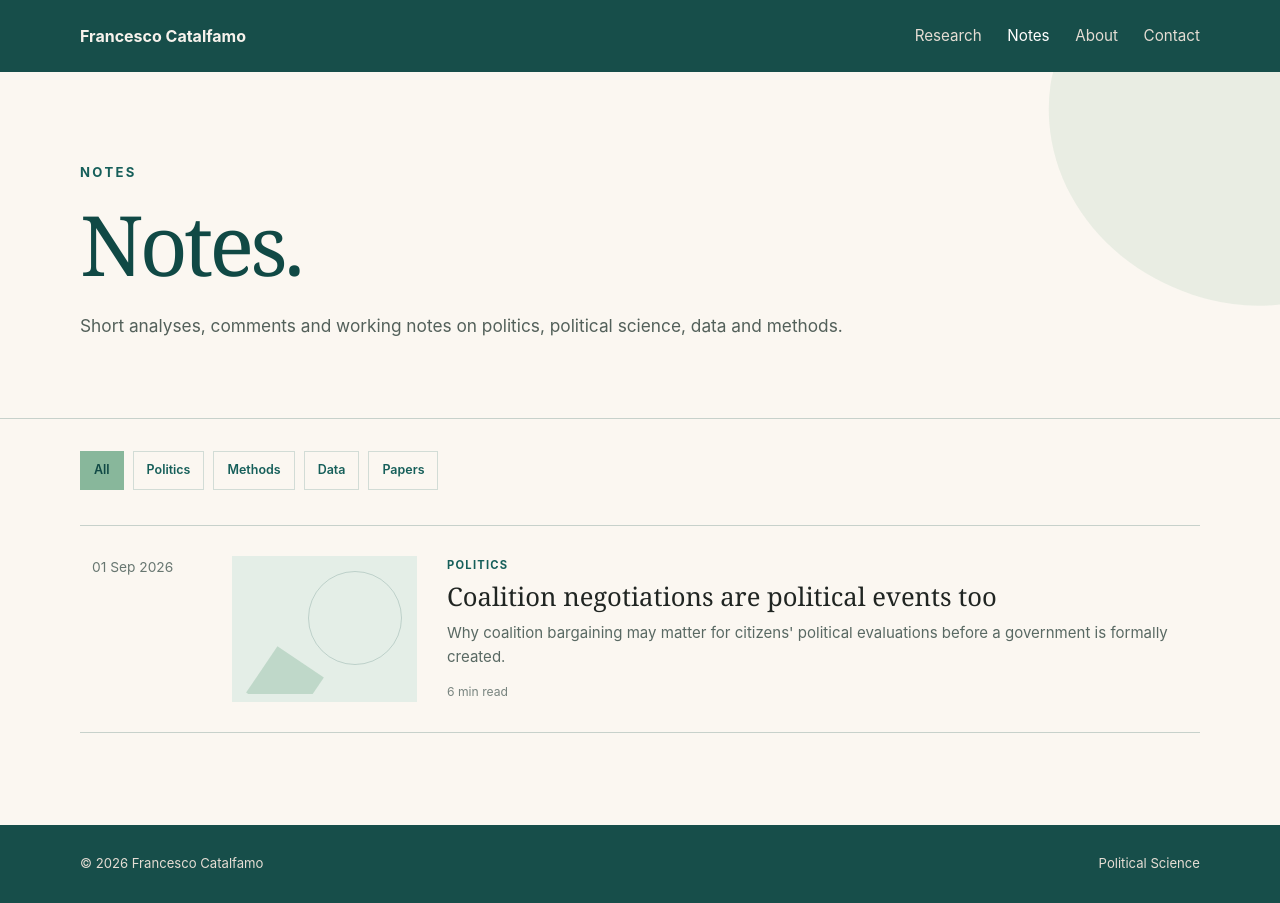
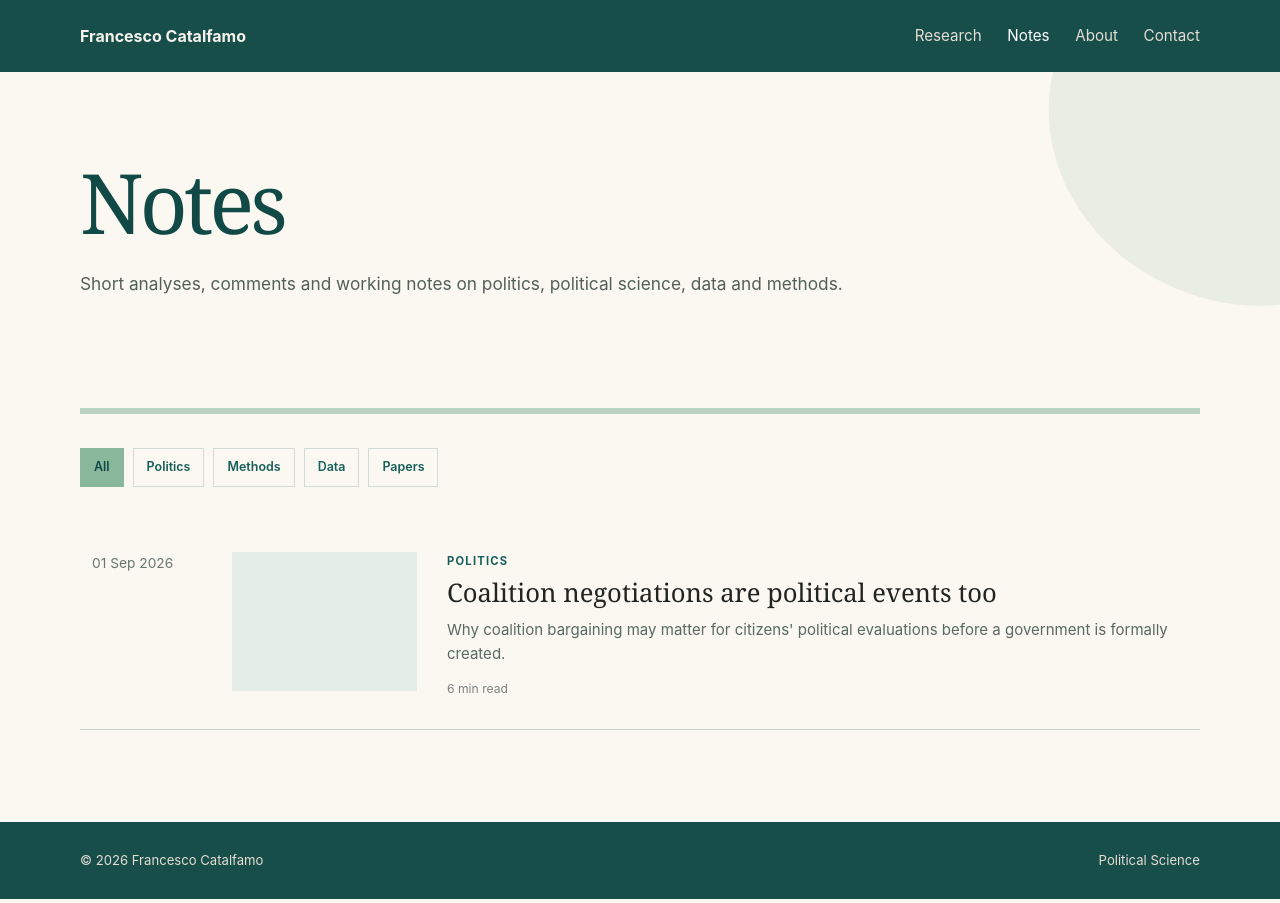
Before and after one commit to FCatalfamo/FCatalfamo.github.io, a Jekyll site: the page built from notes/index.html, in a window 1280 px wide. Built offline with Jekyll 4.4.1, drawn with Linux system fonts in a browser that asks for light colours.

Commit message:
Update index.html

```diff
--- a/notes/index.html
+++ b/notes/index.html
@@ -108,7 +108,9 @@ title: Notes
         .site-header {
 
             position: sticky;
+
             top: 0;
+
             z-index: 100;
 
             background: rgba(16, 73, 69, 0.97);
@@ -123,7 +125,9 @@ title: Notes
             min-height: 72px;
 
             display: flex;
+
             align-items: center;
+
             justify-content: space-between;
 
             gap: 2rem;
@@ -133,9 +137,9 @@ title: Notes
 
         .site-name {
 
+            font-weight: 700;
+
             color: var(--light-text);
-
-            font-weight: 700;
 
         }
 
@@ -178,8 +182,6 @@ title: Notes
 
             padding: 90px 0 78px;
 
-            border-bottom: 1px solid var(--line-dark);
-
         }
 
 
@@ -190,9 +192,11 @@ title: Notes
             position: absolute;
 
             width: 370px;
+
             height: 330px;
 
             right: -135px;
+
             top: -100px;
 
             background: var(--sage-soft);
@@ -213,23 +217,6 @@ title: Notes
             z-index: 1;
 
             max-width: 790px;
-
-        }
-
-
-        .eyebrow {
-
-            color: var(--petrol);
-
-            text-transform: uppercase;
-
-            font-size: 0.82rem;
-
-            letter-spacing: 0.18em;
-
-            font-weight: 700;
-
-            margin-bottom: 20px;
 
         }
 
@@ -280,9 +267,27 @@ title: Notes
         }
 
 
+        .section-accent {
+
+            width: 100%;
+
+            height: 6px;
+
+            background: rgba(136, 183, 155, 0.55);
+
+            margin-bottom: 34px;
+
+        }
+
+
+
+        /* FILTERS */
+
+
         .filters {
 
             display: flex;
+
             flex-wrap: wrap;
 
             gap: 9px;
@@ -305,6 +310,7 @@ title: Notes
             cursor: pointer;
 
             font-size: 0.78rem;
+
             font-weight: 600;
 
         }
@@ -334,7 +340,7 @@ title: Notes
 
         .note-list {
 
-            border-top: 1px solid var(--line-dark);
+            border-top: none;
 
         }
 
@@ -349,6 +355,8 @@ title: Notes
                 minmax(0, 1fr);
 
             gap: 30px;
+
+            align-items: start;
 
             padding: 30px 12px;
 
@@ -365,9 +373,7 @@ title: Notes
 
 
         .note-row.hidden {
-
             display: none;
-
         }
 
 
@@ -408,49 +414,7 @@ title: Notes
 
             aspect-ratio: 4 / 3;
 
-            position: relative;
-
-            overflow: hidden;
-
             background: #e4eee7;
-
-        }
-
-
-        .note-placeholder::before {
-
-            content: "";
-
-            position: absolute;
-
-            width: 92px;
-            height: 92px;
-
-            border: 1px solid rgba(16, 73, 69, 0.18);
-
-            border-radius: 50%;
-
-            top: 15px;
-            right: 15px;
-
-        }
-
-
-        .note-placeholder::after {
-
-            content: "";
-
-            position: absolute;
-
-            width: 56px;
-            height: 56px;
-
-            background: rgba(136, 183, 155, 0.40);
-
-            left: 25px;
-            bottom: -19px;
-
-            transform: rotate(34deg);
 
         }
 
@@ -541,6 +505,7 @@ title: Notes
         .footer-inner {
 
             display: flex;
+
             justify-content: space-between;
 
             gap: 20px;
@@ -578,6 +543,7 @@ title: Notes
             .navbar {
 
                 flex-direction: column;
+
                 align-items: flex-start;
 
                 padding: 18px 0;
@@ -620,10 +586,7 @@ title: Notes
 
         <div class="container navbar">
 
-            <a
-                class="site-name"
-                href="/"
-            >
+            <a class="site-name" href="/">
                 Francesco Catalfamo
             </a>
 
@@ -633,10 +596,7 @@ title: Notes
                     Research
                 </a>
 
-                <a
-                    href="/notes/"
-                    class="active"
-                >
+                <a href="/notes/" class="active">
                     Notes
                 </a>
 
@@ -666,16 +626,9 @@ title: Notes
 
                 <div class="hero-inner">
 
-
-                    <div class="eyebrow">
+                    <h1>
                         Notes
-                    </div>
-
-
-                    <h1>
-                        Notes.
                     </h1>
-
 
                     <p class="hero-intro">
 
@@ -683,7 +636,6 @@ title: Notes
                         politics, political science, data and methods.
 
                     </p>
-
 
                 </div>
 
@@ -699,8 +651,10 @@ title: Notes
             <div class="container">
 
 
+                <div class="section-accent"></div>
+
+
                 <div class="filters">
-
 
                     <button
                         class="filter-button active"
@@ -710,7 +664,6 @@ title: Notes
                         All
                     </button>
 
-
                     <button
                         class="filter-button"
                         type="button"
@@ -718,7 +671,6 @@ title: Notes
                     >
                         Politics
                     </button>
-
 
                     <button
                         class="filter-button"
@@ -728,7 +680,6 @@ title: Notes
                         Methods
                     </button>
 
-
                     <button
                         class="filter-button"
                         type="button"
@@ -736,7 +687,6 @@ title: Notes
                     >
                         Data
                     </button>
-
 
                     <button
                         class="filter-button"
@@ -746,10 +696,7 @@ title: Notes
                         Papers
                     </button>
 
-
                 </div>
-
-
 
 
                 {% assign sorted_notes = site.notes | sort: "date" | reverse %}
@@ -760,7 +707,6 @@ title: Notes
 
                     {% for note in sorted_notes %}
 
-
                         <article
                             class="note-row"
                             data-category="{{ note.category | default: '' | downcase }}"
@@ -768,12 +714,8 @@ title: Notes
 
 
                             <div class="note-date">
-
                                 {{ note.date | date: "%d %b %Y" }}
-
                             </div>
-
-
 
 
                             <a
@@ -781,36 +723,21 @@ title: Notes
                                 href="{{ note.url }}"
                             >
 
-
                                 {% if note.image %}
 
                                     <img
                                         class="note-image"
                                         src="{{ note.image }}"
-                                        alt="Cover image for {{ note.title }}"
-                                        onerror="
-                                            this.style.display='none';
-                                            this.nextElementSibling.style.display='block';
-                                        "
+                                        alt="{{ note.title }}"
                                     >
-
-                                    <div
-                                        class="note-placeholder"
-                                        style="display:none;"
-                                    >
-                                    </div>
 
                                 {% else %}
 
-                                    <div class="note-placeholder">
-                                    </div>
+                                    <div class="note-placeholder"></div>
 
                                 {% endif %}
 
-
                             </a>
-
-
 
 
                             <div>
@@ -856,7 +783,6 @@ title: Notes
 
 
                         </article>
-
 
                     {% endfor %}
 
@@ -906,7 +832,6 @@ title: Notes
 
             button.addEventListener("click", () => {
 
-
                 const filter =
                     button.dataset.filter;
 
@@ -920,7 +845,6 @@ title: Notes
 
 
                 notes.forEach(note => {
-
 
                     const category =
                         note.dataset.category;
@@ -939,9 +863,7 @@ title: Notes
 
                     }
 
-
                 });
-
 
             });
 
```
Also changed, not shown: other parts of notes/index.html (+1 -1 lines).
